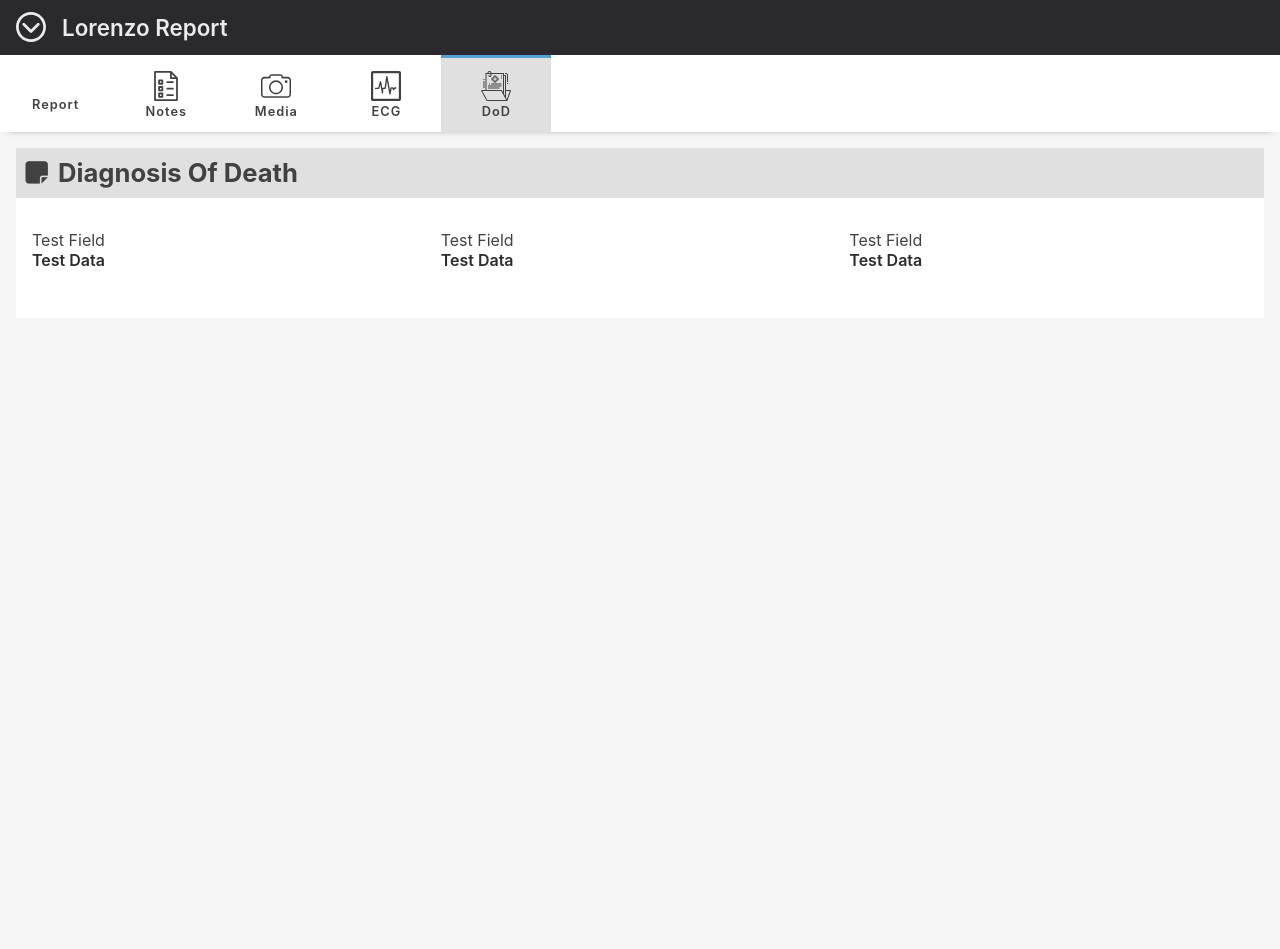
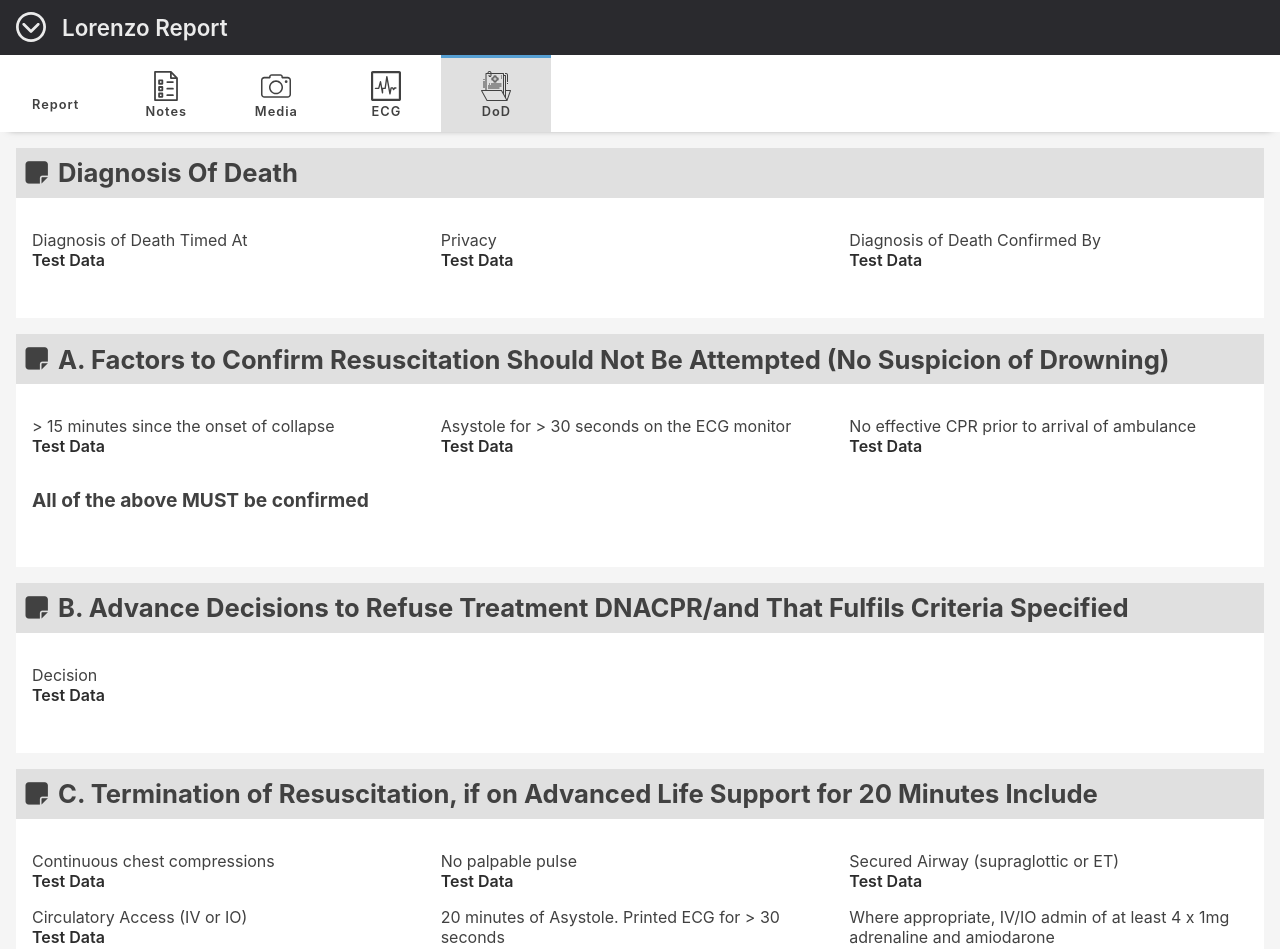
Before and after one commit to riz-l/ie-report, a React (Create React App) app: page /diagnosisofdeath in a window 1280 px wide. Shown: the top 949 px of the page. Before the commit the page ends 800 px from the top, so only its background shows below. Built offline with nearby package versions, Linux system fonts and the light colour scheme; some icons are missing.

Commit message:
IEREP-41-44: Added fields/headings for reports

```diff
--- a/src/pages/subPages/DiagnosisOfDeath/DiagnosisOfDeath.component.jsx
+++ b/src/pages/subPages/DiagnosisOfDeath/DiagnosisOfDeath.component.jsx
@@ -26,6 +26,7 @@ import {
 export default function DiagnosisOfDeath() {
   return (
     <Container>
+      {/* Diagnosis of Death */}
       <Section>
         <Heading>
           <HeadingPrimary
@@ -39,15 +40,126 @@ export default function DiagnosisOfDeath() {
           <Render>
             <Grid>
               <ColumnOne>
-                <FieldData field="Test Field" data="Test Data" />
+                <FieldData
+                  field="Diagnosis of Death Timed At"
+                  data="Test Data"
+                />
               </ColumnOne>
 
               <ColumnTwo>
-                <FieldData field="Test Field" data="Test Data" />
+                <FieldData field="Privacy" data="Test Data" />
               </ColumnTwo>
 
               <ColumnThree>
-                <FieldData field="Test Field" data="Test Data" />
+                <FieldData
+                  field="Diagnosis of Death Confirmed By"
+                  data="Test Data"
+                />
+              </ColumnThree>
+            </Grid>
+          </Render>
+        </ReportContainer>
+      </Section>
+
+      {/* Factors to Confirm */}
+      <Section>
+        <Heading>
+          <HeadingPrimary
+            icon="fas fa-sticky-note"
+            text="A. Factors to Confirm Resuscitation Should Not Be Attempted (No Suspicion of Drowning)"
+            padding="0.6rem"
+          />
+        </Heading>
+
+        <ReportContainer>
+          <Render>
+            <Grid>
+              <ColumnOne>
+                <FieldData
+                  field="&#62; 15 minutes since the onset of collapse"
+                  data="Test Data"
+                />
+              </ColumnOne>
+
+              <ColumnTwo>
+                <FieldData
+                  field="Asystole for &#62; 30 seconds on the ECG monitor"
+                  data="Test Data"
+                />
+              </ColumnTwo>
+
+              <ColumnThree>
+                <FieldData
+                  field="No effective CPR prior to arrival of ambulance"
+                  data="Test Data"
+                />
+              </ColumnThree>
+            </Grid>
+
+            <HeadingTertiary text="All of the above MUST be confirmed" />
+          </Render>
+        </ReportContainer>
+      </Section>
+
+      {/* Advance Decisions to Refuse */}
+      <Section>
+        <Heading>
+          <HeadingPrimary
+            icon="fas fa-sticky-note"
+            text="B. Advance Decisions to Refuse Treatment DNACPR/and That Fulfils Criteria Specified"
+            padding="0.6rem"
+          />
+        </Heading>
+
+        <ReportContainer>
+          <Render>
+            <FieldData field="Decision" data="Test Data" />
+          </Render>
+        </ReportContainer>
+      </Section>
+
+      {/* Termination of Resuscitation */}
+      <Section>
+        <Heading>
+          <HeadingPrimary
+            icon="fas fa-sticky-note"
+            text="C. Termination of Resuscitation, if on Advanced Life Support for 20 Minutes Include"
+            padding="0.6rem"
+          />
+        </Heading>
+
+        <ReportContainer>
+          <Render>
+            <Grid>
+              <ColumnOne>
+                <FieldData
+                  field="Continuous chest compressions"
+                  data="Test Data"
+                />
+                <FieldData
+                  field="Circulatory Access (IV or IO)"
+                  data="Test Data"
+                />
+              </ColumnOne>
+
+              <ColumnTwo>
+                <FieldData field="No palpable pulse" data="Test Data" />
+                <FieldData
+                  field="20 minutes of Asystole. Printed ECG for &#62; 30 seconds"
+                  data="Test Data"
+                />
+              </ColumnTwo>
+
+              <ColumnThree>
+                <FieldData
+                  field="Secured Airway (supraglottic or ET)"
+                  data="Test Data"
+                />
+                <FieldData
+                  field="Where appropriate, IV/IO admin of at least 4 x 1mg adrenaline and amiodarone"
+                  data="Test Data"
+                />
+                <FieldData field="No signs of respiration" data="Test Data" />
               </ColumnThree>
             </Grid>
           </Render>
```
